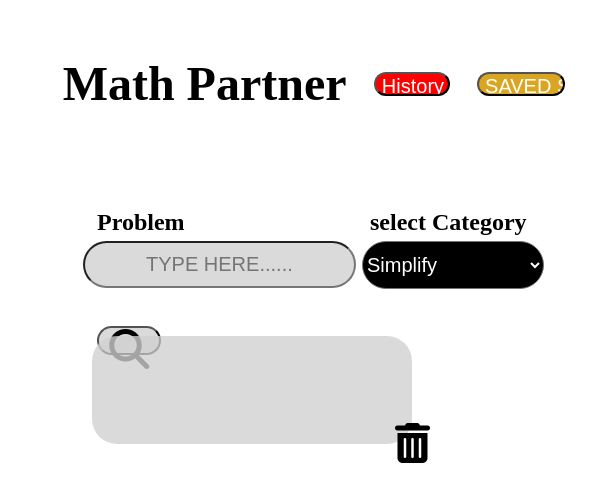
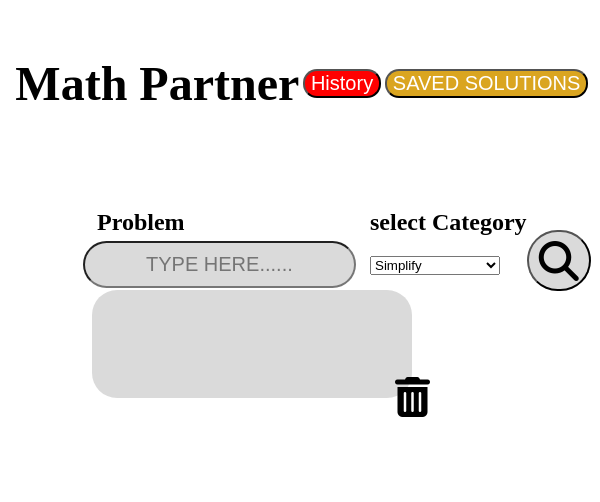
Before and after one commit to Adarshsharma42876/Maths-Partner---Javascript-Project---a9gg7uxyvdi9, a plain HTML site: page index.html in a window 600 px wide. Drawn offline with Linux system fonts and the light colour scheme.

Commit message:
Update styles.css

```diff
--- a/styles.css
+++ b/styles.css
@@ -1,6 +1,13 @@
+@media (min-width: 300px) and (max-width:700px) {
+  #historyBtn
+  #savedBtn
+  .img
+
 .container {
-    display: flex;
+    display: block;
     flex-direction: column;
+
+}
 }
 
 .subContainer {
@@ -25,19 +32,18 @@
 .upper-container #savedBtn {
     background-color: goldenrod;
     color: white;
+    font-size: 20px;
+    display: inline;
     border-radius: 14px;
-    width: 15%;
-    height: 4vw;
-    font-size: 20px;
 
-}
+    }
+
 
 .upper-container #historyBtn {
     background-color: red;
     color: white;
     border-radius: 14px;
-    width: 13%;
-    height: 4vw;
+
     font-size: 20px;
 }
 
@@ -54,10 +60,6 @@
     margin-top: 70px; */
 
 }
-    .box1{
-
-    }
-
  .box1 #problemBar {
     position: relative;
     bottom: 15px;
@@ -73,7 +75,8 @@
 input[type="text"] {
     text-align: center;
 }
-
+@media (min-width: 500px) and (max-width:700px) {
+    .box2
 .middle-container .box2 #categoryBar {
     position: relative;
     bottom: 15px;
@@ -85,6 +88,8 @@ input[type="text"] {
     height: 50%;
     font-size: 20px;
 }
+}
+
 
 .middle-container .box3 button {
     background-color: #d1d1d1c9;
@@ -93,6 +98,13 @@ input[type="text"] {
     width: 115%;
     height: 64%;
     border-radius: 42px;
+}
+@media (min-width: 500px) and (max-width:700px) {
+    .searchBtn
+    .box3{
+        display: block;
+
+    }
 }
 
 .container-input {
@@ -112,19 +124,21 @@ input[type="text"] {
     background-color: transparent;
     border: none;
 }
+@media (min-width: 800px) {
 
 .historycon {
     position: relative;
     background-color: rgba(209, 209, 209, 0.79);
     color: black;
     width: 54%;
-    min-height: 18vw;
+    min-height: 20vw;
     height: auto;
     margin-left: 14vw;
     padding-left: 1%;
     border-radius: 25px;
     display: none;
 
+}
 }
 
 .inputBox1 {
```
